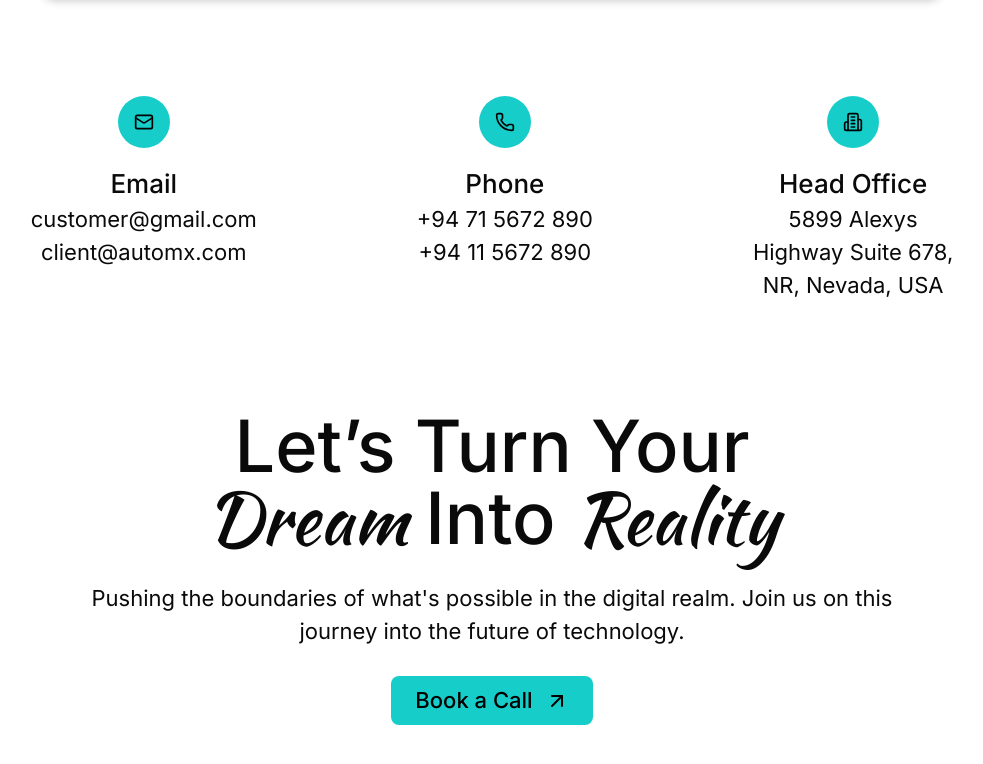
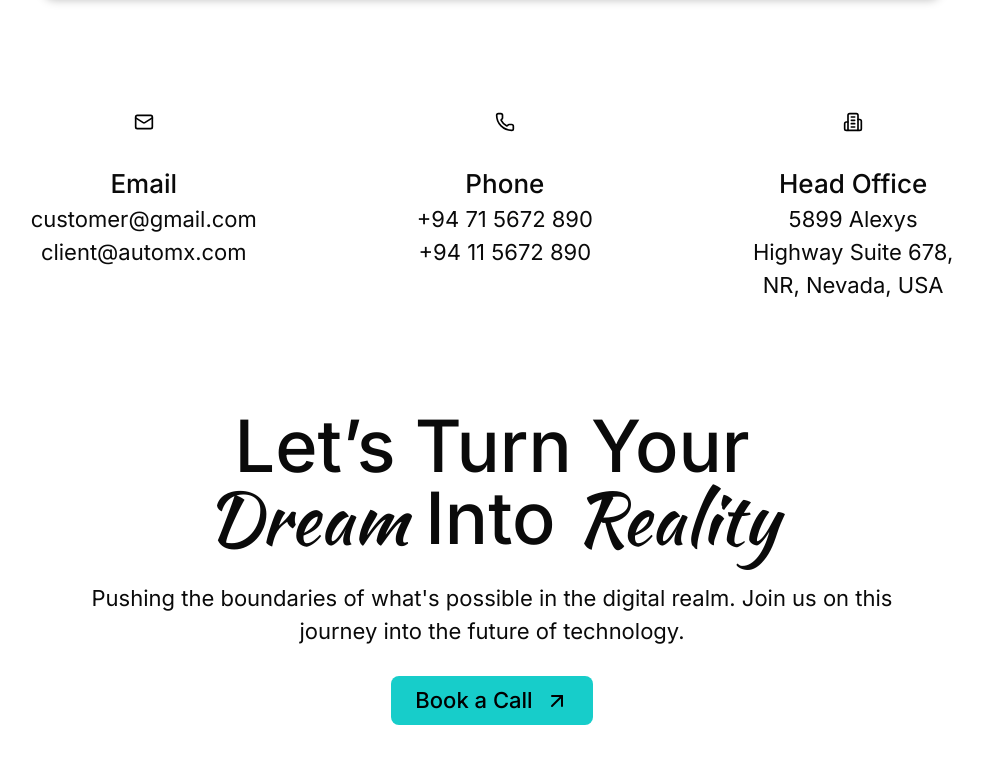
Before and after one commit to Roshen-Perera/ceylon-developers-portfolio, a Next.js app: page /contact in a window 1280 px wide. Shown: the part 1265-2029 px from the top of the page, without its empty margins (148-1131 px from the left). Built offline with nearby package versions, Linux system fonts and the light colour scheme.

Commit message:
Update ContactDetails component to use CSS variable for icon background

```diff
--- a/components/contactDetails.tsx
+++ b/components/contactDetails.tsx
@@ -6,7 +6,7 @@ const ContactDetails = () => {
     <div className="flex flex-row items-center justify-center mt-12">
       <div className="flex flex-row gap-40">
         <div className="flex flex-col items-center gap-4">
-          <div className="p-4 bg-[#17CDCA] rounded-4xl">
+          <div className="p-4 bg-[image:var(--contact-icons-bg)] rounded-4xl">
             <Mail size={20} color="#000000" />
           </div>
           <div className="text-center">
@@ -16,7 +16,7 @@ const ContactDetails = () => {
           </div>
         </div>
         <div className="flex flex-col items-center gap-4">
-          <div className="p-4 bg-[#17CDCA] rounded-4xl">
+          <div className="p-4 bg-[image:var(--contact-icons-bg)] rounded-4xl">
             <Phone size={20} color="#000000" />
           </div>
           <div className="text-center">
@@ -26,7 +26,7 @@ const ContactDetails = () => {
           </div>
         </div>
         <div className="flex flex-col items-center gap-4">
-          <div className="p-4 bg-[#17CDCA] rounded-4xl">
+          <div className="p-4 bg-[image:var(--contact-icons-bg)] rounded-4xl">
             <Building2 size={20} color="#000000" />
           </div>
           <div className="text-center">
```
